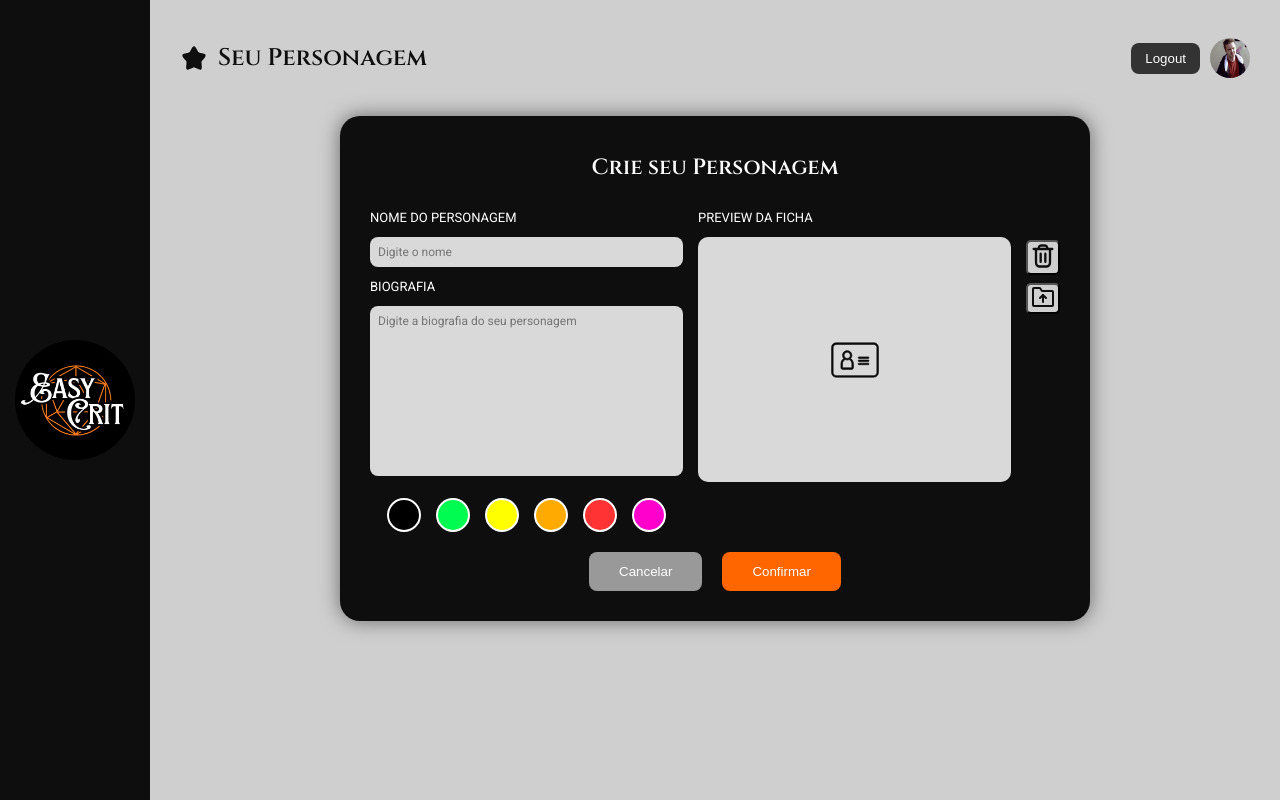
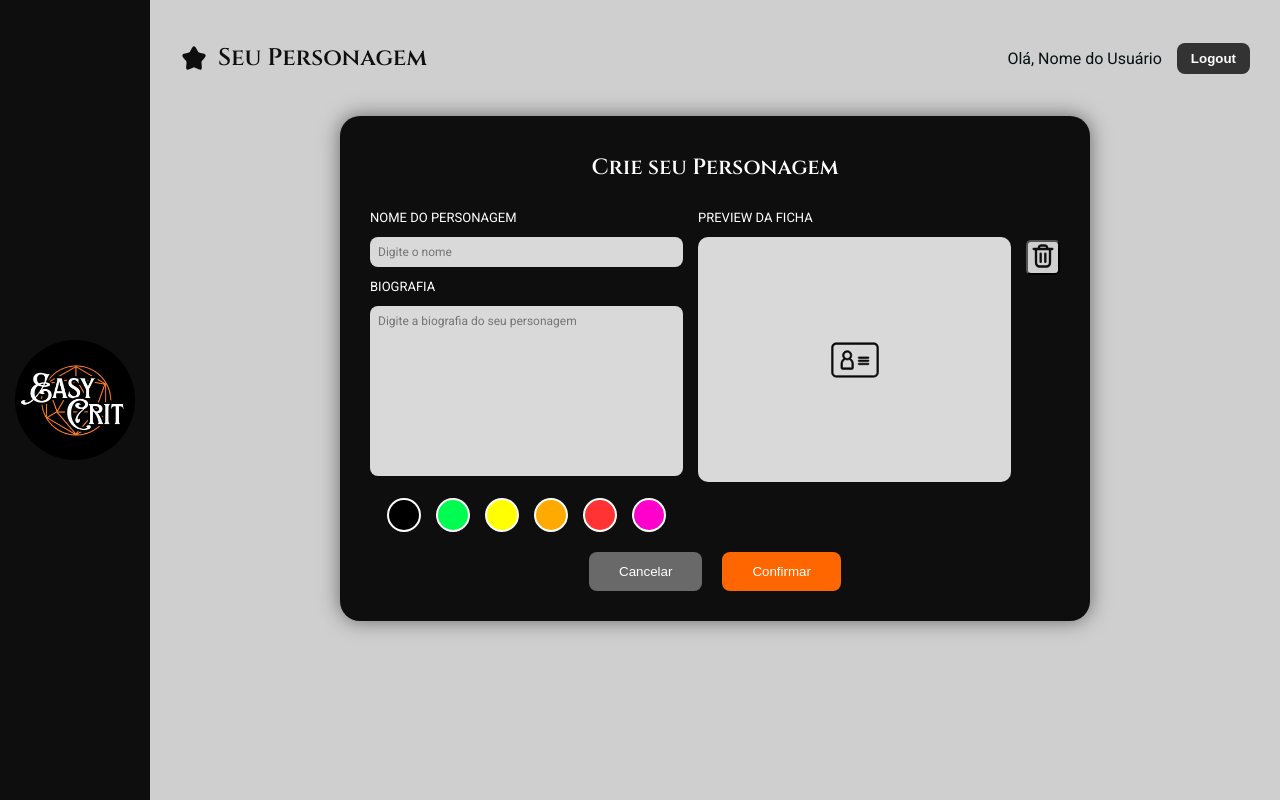
Before and after one commit to PhilipeSousa/2025.1-EasyCrit-frontend, a Next.js app: page /create-character in a window 1280 px wide. Built offline with nearby package versions, Linux system fonts and the light colour scheme.

Commit message:
fix: ocultado botão upload ficha, foto do usuário; feat: Olá, Nome do usuário

```diff
--- a/src/app/create-character/create-character.module.css
+++ b/src/app/create-character/create-character.module.css
@@ -40,6 +40,13 @@
       display: flex;
       align-items: center;
       gap: 10px;
+      font-family: Roboto;
+}
+
+.helloUser {
+  margin: 5px;
+  font-weight: light;
+  font-size: 16px;
 }
 
 .logout {
@@ -48,7 +55,12 @@
     padding: 8px 14px;
     border: none;
     border-radius: 8px;
+    font-weight: bold;
     cursor: pointer;
+}
+
+.logout:hover {
+    background-color: #292929;
 }
 
 .avatar {
@@ -118,7 +130,6 @@
     gap: 15px;
     margin-top: 10px;
     color: white;
-
 }
 
 .color {
@@ -218,7 +229,7 @@
 
 
   .cancelar {
-  background: #999;
+    background: #696969;
     color: #fff;
     border: none;
     padding: 12px 30px;
@@ -236,11 +247,11 @@
   }
 
   .cancelar:hover {
-  transform: scale(1.1);
+    background-color: #505050;
   }
 
   .confirmar:hover {
-  transform: scale(1.1);
+    background-color: #be520a;
   }
 
   .cancelar:active {
--- a/src/app/create-character/page.tsx
+++ b/src/app/create-character/page.tsx
@@ -35,8 +35,14 @@ export default function CreateCharacter() {
 						<h1 className={styles.titulo}>Seu Personagem</h1>
 					</div>
 					<div className={styles.user}>
+						<div className={styles.helloUser}>
+							Olá, Nome do Usuário
+						</div>
 						<button className={styles.logout}>Logout</button>
+
+						{/*
 						<Image src='/images/mclovin.png' alt='User' width={40} height={40} className={styles.avatar} />
+						*/}
 					</div>
 				</div>
 
@@ -109,9 +115,13 @@ export default function CreateCharacter() {
 								<Image src='/trash.svg' alt='Excluir' width={28} height={28} onClick={handleReset} />
 							</button>
 
+							{/*
+							Ocultado botão de upload de ficha
 							<button type='button' className={styles.iconClickable}>
 								<Image src='/upload.svg' alt='Upload' width={24} height={24} />
 							</button>
+							*/}
+
 						</div>
 					</div>
 
```
Lines whose indentation alone changed are shown as unchanged.
